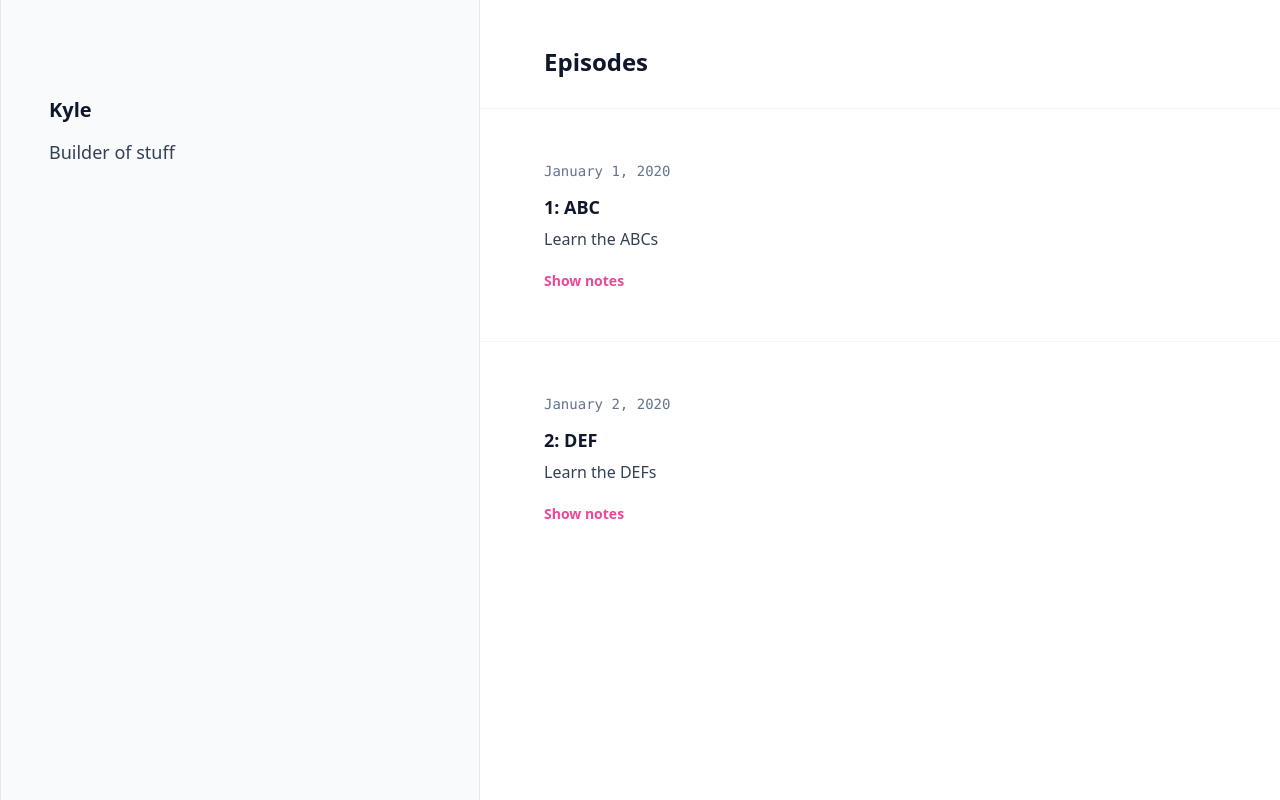
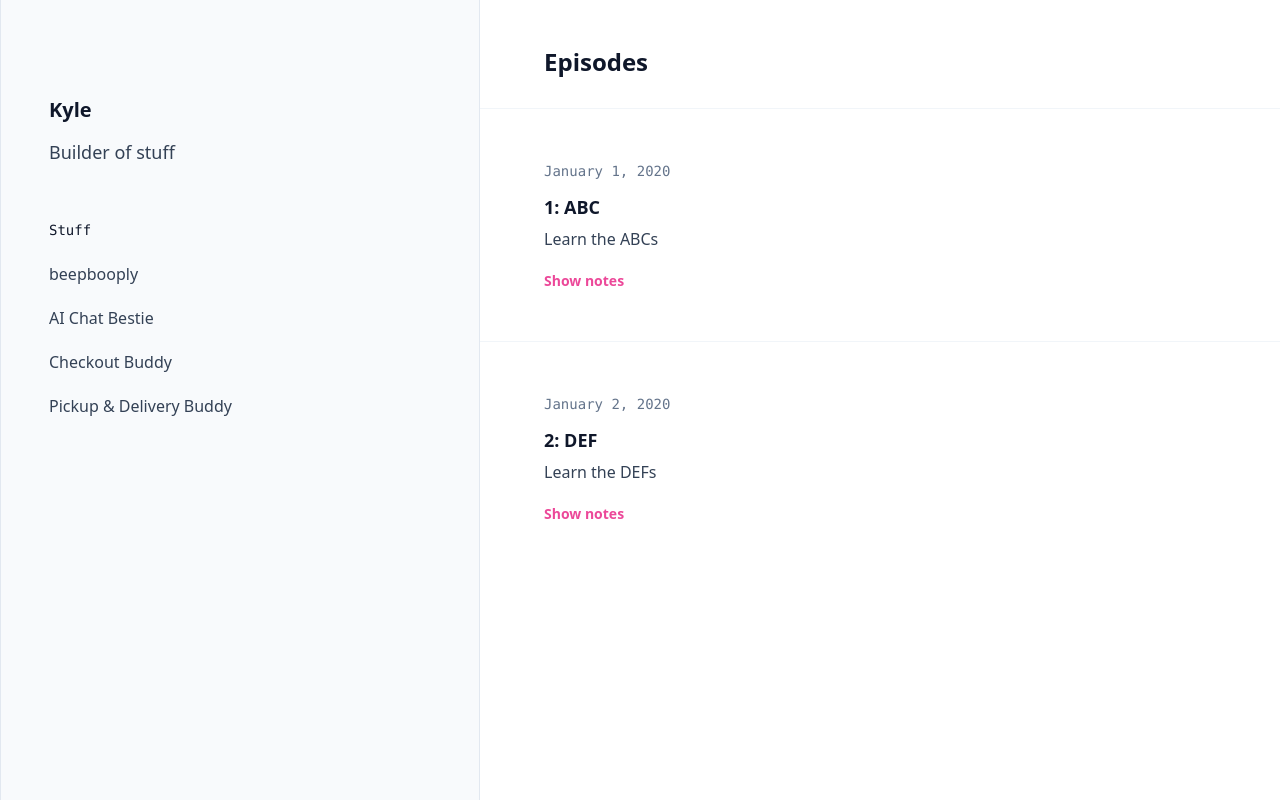
Before and after one commit to KTruong008/kylebuildsstuff, a SvelteKit app: page / in a window 1280 px wide. Built offline with nearby package versions, Linux system fonts and the light colour scheme.

Commit message:
Update sidebar with projects

```diff
--- a/src/routes/+layout.svelte
+++ b/src/routes/+layout.svelte
@@ -2,12 +2,14 @@
   import '../app.css';
   // import About from './about.svelte';
 
-  // export let socials = [
-  //   ['Spotify', SpotifyIcon],
-  //   ['Apple Podcast', ApplePodcastIcon],
-  //   ['Overcast', OvercastIcon],
-  //   ['RSS Feed', RSSIcon]
-  // ];
+  export let socials = [['Spotify'], ['Apple Podcast'], ['Overcast'], ['RSS Feed']];
+
+  let projects = [
+    ['beepbooply', 'https://beepbooply.com'],
+    ['AI Chat Bestie', 'https://github.com/KTruong008/aichatbestie'],
+    ['Checkout Buddy', 'https://apps.shopify.com/checkout-buddy'],
+    ['Pickup & Delivery Buddy', 'https://apps.shopify.com/pickup-and-delivery-buddy']
+  ];
 </script>
 
 <svelte:head>
@@ -31,46 +33,42 @@
       <p class="mt-3 text-lg font-medium leading-8 text-slate-700">Builder of stuff</p>
     </div>
     <!-- <About extraClasses="mt-12 hidden lg:block" /> -->
-    <!-- <section class="mt-10 lg:mt-12">
+    <section class="mt-10 lg:mt-12">
       <h2
         class="sr-only flex items-center font-mono text-sm font-medium leading-7 text-slate-900 lg:not-sr-only"
       >
-        <span class="ml-2.5">Listen</span>
+        <span>Stuff</span>
       </h2>
       <div
         class="h-px bg-gradient-to-r from-slate-200/0 via-slate-200 to-slate-200/0 lg:hidden"
       />
       <ul
-        role="list"
         class="mt-4 flex justify-center gap-10 text-base font-medium leading-7 text-slate-700 sm:gap-8 lg:flex-col lg:gap-4"
       >
-        {[
-                ['Spotify', SpotifyIcon],
-                ['Apple Podcast', ApplePodcastIcon],
-                ['Overcast', OvercastIcon],
-                ['RSS Feed', RSSIcon],
-              ].map(([label, Icon]) => (
-                <li key={label} class="flex">
-                  <a
-                    href="/"
-                    class="group flex items-center"
-                    aria-label={label}
-                  >
-                    <Icon class="h-8 w-8 fill-slate-400 group-hover:fill-slate-600" />
-                    <span class="hidden sm:ml-3 sm:block">{label}</span>
-                  </a>
-                </li>
-              ))}
-        {#each socials as social}
+        {#each projects as [label, url]}
           <li class="flex">
-            <a href="/" class="group flex items-center" aria-label={social[0]}>
-              <social[1] class="h-8 w-8 fill-slate-400 group-hover:fill-slate-600" />
-              <span class="hidden sm:ml-3 sm:block">{social[0]}</span>
+            <a
+              href={url}
+              target="_blank"
+              class="group flex items-center hover:text-blue-500 hover:underline"
+              aria-label={label}
+            >
+              <!-- <Icon class="h-8 w-8 fill-slate-400 group-hover:fill-slate-600" /> -->
+              <span class="hidden sm:block">{label}</span>
             </a>
           </li>
         {/each}
+
+        <!-- {#each socials as social}
+          <li class="flex">
+            <a href="/" class="group flex items-center">
+              <social[1] class="h-8 w-8 fill-slate-400 group-hover:fill-slate-600" />
+              <span class="hidden sm:block">{social[0]}</span>
+            </a>
+          </li>
+        {/each} -->
       </ul>
-    </section> -->
+    </section>
   </div>
 </header>
 <main
```
